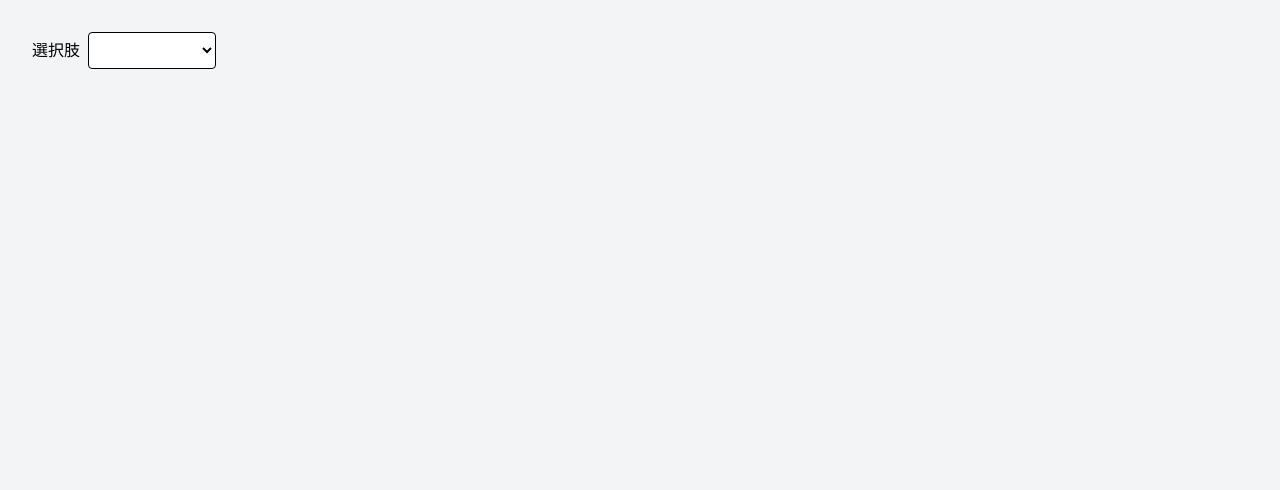
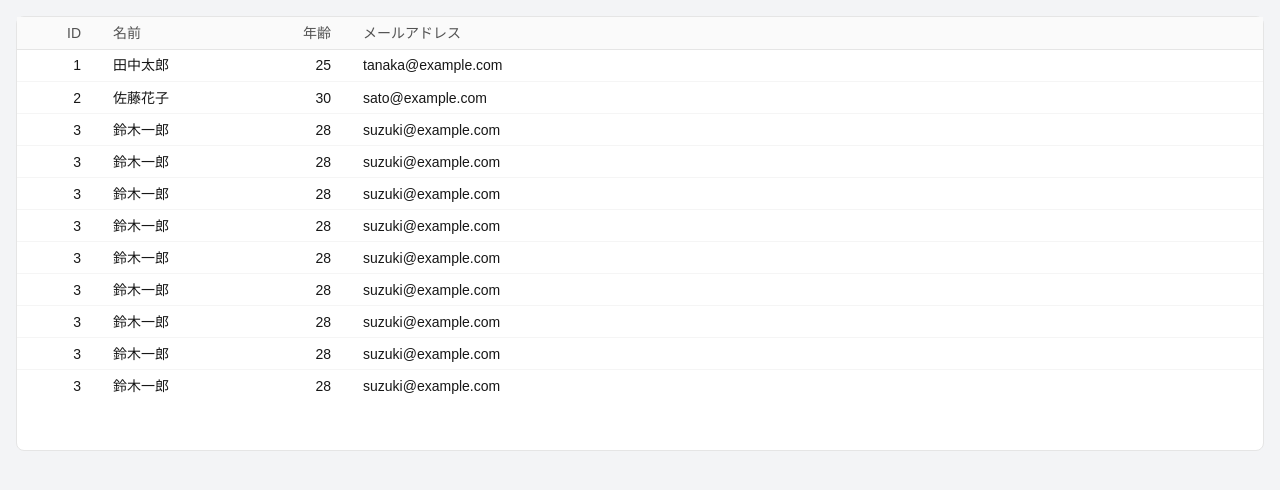
Before and after one commit to sanotaku/nextjs-utils, a Next.js app: page / in a window 1280 px wide. Shown: the top 490 px of the page. Built offline with nearby package versions, Linux system fonts and the light colour scheme.

Commit message:
Tableを機能追加

```diff
--- a/app/components/Table.tsx
+++ b/app/components/Table.tsx
@@ -15,6 +15,8 @@ type TableProps<T> = {
   columns: Column<T>[]
   rowKey?: (row: T, index: number) => string | number
   onRowClick?: (row: T) => void
+  height?: string
+  dense?: boolean
 }
 
 export default function Table<T>({
@@ -22,6 +24,8 @@ export default function Table<T>({
   columns,
   rowKey,
   onRowClick,
+  height,
+  dense = false
 }: TableProps<T>) {
   const getAlignClass = (align: Column<T>["align"]) => {
     switch (align) {
@@ -34,9 +38,12 @@ export default function Table<T>({
     }
   }
 
+  const heightClassHeader = dense ? "h-8" : "h-11"
+  const heightClassBody = dense ? "h-8" : "h-12"
+
   return (
-    <div className="w-full overflow-hidden rounded-lg border border-neutral-200 bg-white">
-      <div className="overflow-x-auto">
+    <div className="w-full rounded-lg border border-neutral-200 bg-white">
+      {/* Header */}
       <table className="w-full border-collapse text-sm">
         <thead className="bg-neutral-50">
           <tr className="border-b border-neutral-200">
@@ -45,7 +52,7 @@ export default function Table<T>({
                 key={String(column.key)}
                 style={{ width: column.width }}
                 className={`
-                    h-11
+                  ${heightClassHeader}
                   px-4
                   font-medium
                   text-neutral-600
@@ -57,7 +64,14 @@ export default function Table<T>({
             ))}
           </tr>
         </thead>
+      </table>
 
+      {/* Body */}
+      <div
+        className="overflow-y-auto overflow-x-auto"
+        style={height ? { height } : undefined}
+      >
+        <table className="w-full border-collapse text-sm">
           <tbody>
             {data.map((row, index) => (
               <tr
@@ -67,7 +81,7 @@ export default function Table<T>({
                   border-b
                   border-neutral-100
                   last:border-b-0
-                  transition-colors
+                  hover:bg-blue-50
                   ${
                     onRowClick
                       ? "cursor-pointer hover:bg-neutral-50"
@@ -78,8 +92,9 @@ export default function Table<T>({
                 {columns.map((column) => (
                   <td
                     key={String(column.key)}
+                    style={{ width: column.width }}
                     className={`
-                      h-12
+                      ${heightClassBody}
                       px-4
                       text-neutral-900
                       ${getAlignClass(column.align)}
--- a/app/page.tsx
+++ b/app/page.tsx
@@ -1,15 +1,121 @@
 "use client"
 
 import Select from "./components/Select"
+import Table, { Column } from "./components/Table"
 
 
 export default function Home() {
 
   const options: string[] = []
 
+  type User = {
+    id: number
+    name: string
+    age: number
+    email: string
+  }
+
+  const data: User[] = [
+    {
+      id: 1,
+      name: "田中太郎",
+      age: 25,
+      email: "tanaka@example.com",
+    },
+    {
+      id: 2,
+      name: "佐藤花子",
+      age: 30,
+      email: "sato@example.com",
+    },
+    {
+      id: 3,
+      name: "鈴木一郎",
+      age: 28,
+      email: "suzuki@example.com",
+    },
+    {
+      id: 3,
+      name: "鈴木一郎",
+      age: 28,
+      email: "suzuki@example.com",
+    },
+    {
+      id: 3,
+      name: "鈴木一郎",
+      age: 28,
+      email: "suzuki@example.com",
+    },
+    {
+      id: 3,
+      name: "鈴木一郎",
+      age: 28,
+      email: "suzuki@example.com",
+    },
+    {
+      id: 3,
+      name: "鈴木一郎",
+      age: 28,
+      email: "suzuki@example.com",
+    },
+    {
+      id: 3,
+      name: "鈴木一郎",
+      age: 28,
+      email: "suzuki@example.com",
+    },
+    {
+      id: 3,
+      name: "鈴木一郎",
+      age: 28,
+      email: "suzuki@example.com",
+    },
+    {
+      id: 3,
+      name: "鈴木一郎",
+      age: 28,
+      email: "suzuki@example.com",
+    },
+    {
+      id: 3,
+      name: "鈴木一郎",
+      age: 28,
+      email: "suzuki@example.com",
+    },
+  ]
+
+  const columns: Column<User>[] = [
+    {
+      key: "id",
+      header: "ID",
+      width: "80px",
+      align: "right",
+    },
+    {
+      key: "name",
+      header: "名前",
+      width: "150px",
+    },
+    {
+      key: "age",
+      header: "年齢",
+      width: "100px",
+      align: "right",
+    },
+    {
+      key: "email",
+      header: "メールアドレス",
+    },
+  ]
+
   return (
     <div className="m-4">
-      <Select label="選択肢" options={options} onChange={value => console.log(value)}/>
+      <Table
+        data={data}
+        columns={columns}
+        height="400px"
+        dense
+      />
     </div>
   )
 }
```
Lines whose indentation alone changed are shown as unchanged.
